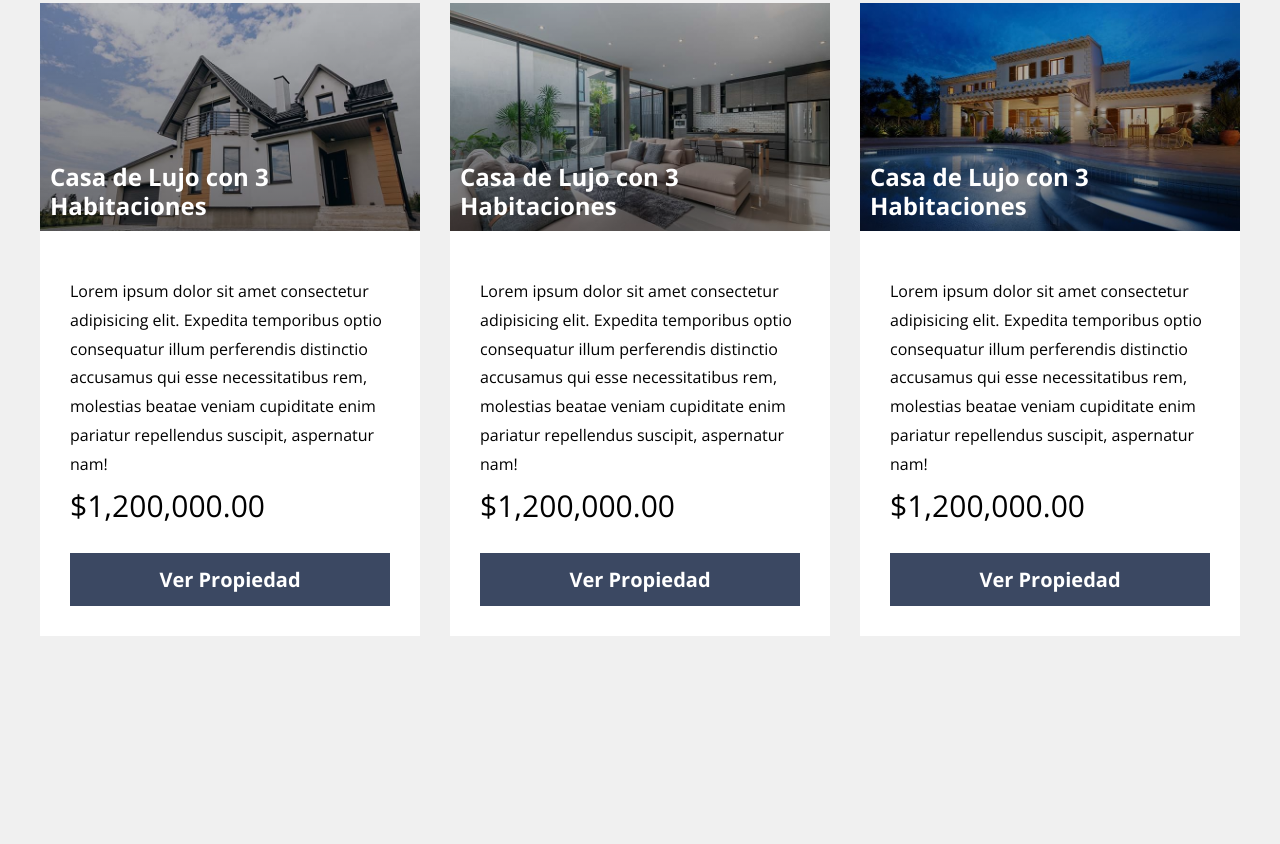
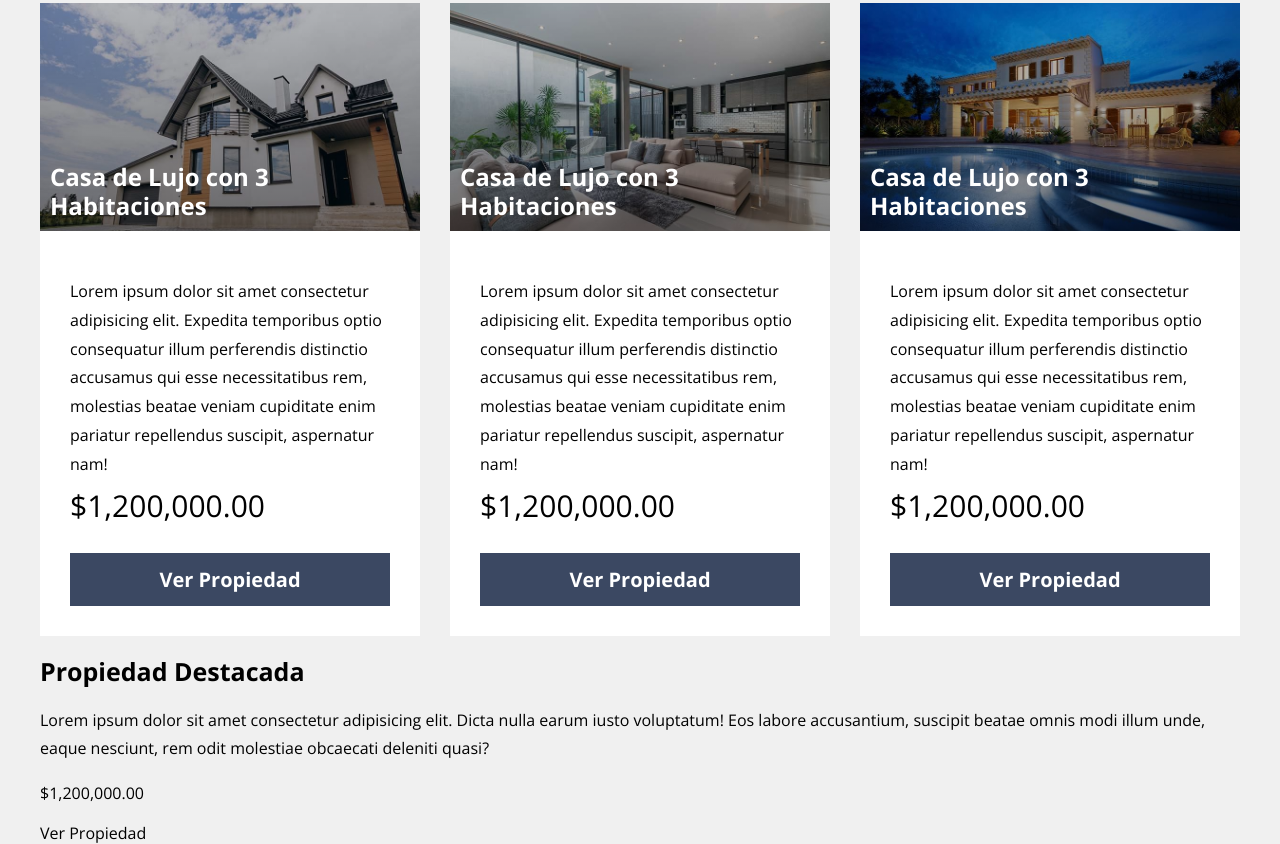
Before and after one commit to Ara-Polanco/realState, a website: page index.html in a window 1280 px wide. Shown: the part 1348-2192 px from the top of the page. Before the commit the page ends 1984 px from the top, so only its background shows below. Drawn offline with nearby package versions, Linux system fonts and the light colour scheme.

Commit message:
Adding: featured section

```diff
--- a/index.html
+++ b/index.html
@@ -114,10 +114,19 @@
                     <a href="#" class="propiedad__enlace">Ver Propiedad</a>
                 </div>
             </div>
+        </div>
+    </main>
 
+    <section class="destacada">
+        <div class="destacada__grid contenedor">
+            <div class="destacada__contenido">
+                <h3 class="destacada__heading">Propiedad Destacada</h3>
+                <p class="destacada__texto">Lorem ipsum dolor sit amet consectetur adipisicing elit. Dicta nulla earum iusto voluptatum! Eos labore accusantium, suscipit beatae omnis modi illum unde, eaque nesciunt, rem odit molestiae obcaecati deleniti quasi?</p>
+                <p class="destacada__precio">$1,200,000.00</p>
+                <a class="destacada__enlace" href="#">Ver Propiedad</a>
+            </div>
         </div>
-
-    </main>
+    </section>
 
 </body>
 </html>
```
